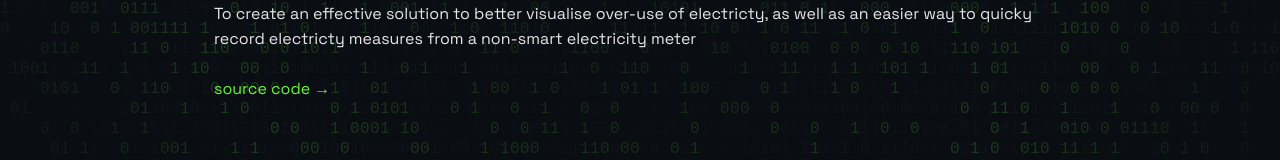
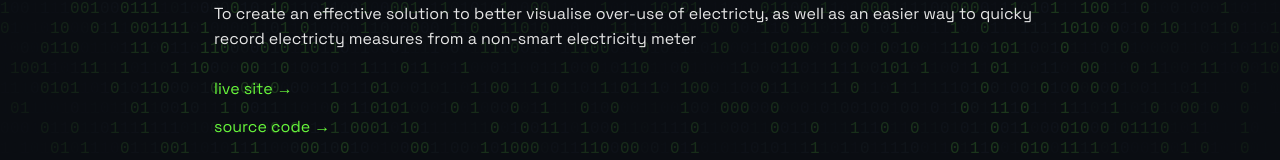
Before and after one commit to DunderaveKing/Portfolio-Website, a React (Vite) app: page /projects/electricty-tracker in a window 1280 px wide. Shown: the part 539-699 px from the top of the page. Built offline with nearby package versions, Linux system fonts and the light colour scheme.

Commit message:
Live electricty

```diff
--- a/src/data/projects.js
+++ b/src/data/projects.js
@@ -21,7 +21,7 @@ export const projects = [
     stack: ['Python', 'Flask-Library', 'HTML & CSS', 'Pandas-Library'], // TODO: e.g. ['Python', 'SQL']
     role: 'Ai assisted, I personally designed and adjusted errors and user-flow issues',
     challenge: 'To create an effective solution to better visualise over-use of electricty, as well as an easier way to quicky record electricty measures from a non-smart electricity meter',
-    liveUrl: '',
+    liveUrl: 'https://dunderaveking.github.io/electricity-app/index.html',
     repoUrl: 'https://github.com/DunderaveKing/electricity-app.git',
   },
 ]
```
